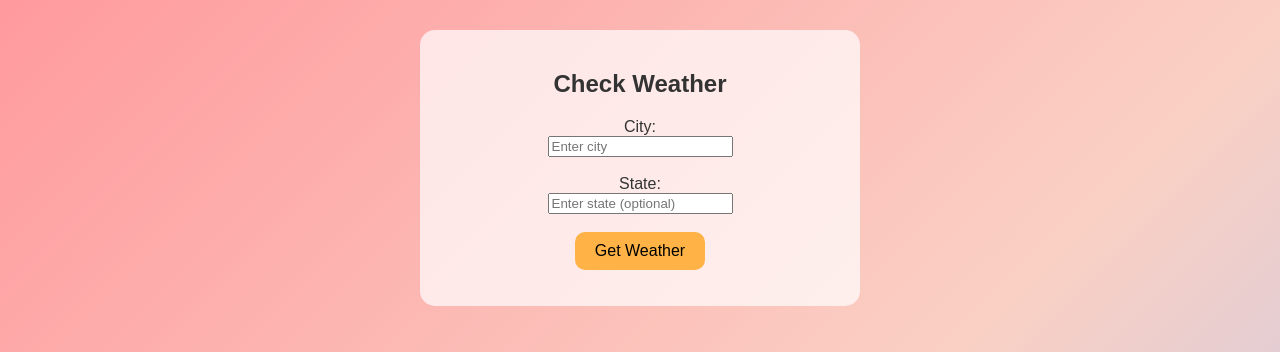
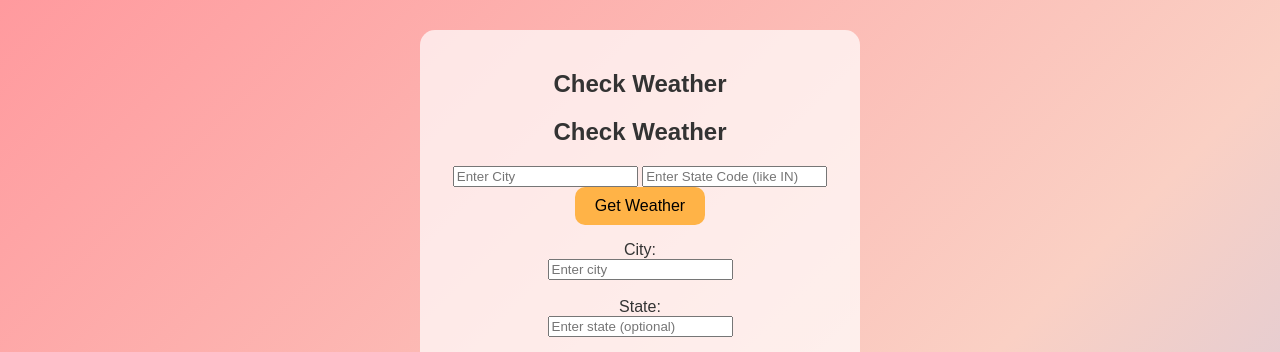
Before and after one commit to nishantmahlan-hash/My-Webpage-Nishant, a plain HTML site: page index.html in a window 1280 px wide. Shown: the top 352 px of the page. Drawn offline with Linux system fonts and the light colour scheme.

Commit message:
Update index.html

```diff
--- a/index.html
+++ b/index.html
@@ -11,6 +11,11 @@
 <section class="weather-section">
   <h2>Check Weather</h2>
   <form id="weatherForm">
+    <h2>Check Weather</h2>
+<input type="text" id="city" placeholder="Enter City">
+<input type="text" id="state" placeholder="Enter State Code (like IN)">
+<button id="weatherBtn">Get Weather</button>
+<p id="weatherResult"></p>
     <label for="city">City:</label><br>
     <input type="text" id="city" placeholder="Enter city" required><br><br>
 
```
